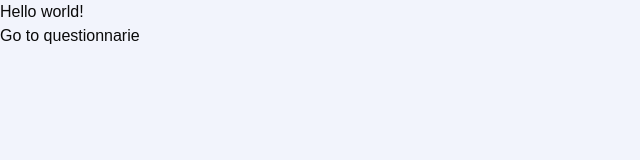
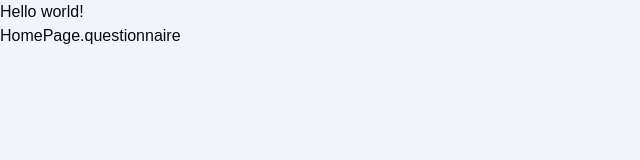
Before and after one commit to aequitas-aod/aequitas-frontend, a Next.js app: page /en in a window 1280 px wide. Shown: the top 160 px of the page, without its empty margins (0-640 px from the left). Built offline with nearby package versions, Linux system fonts and the light colour scheme.

Commit message:
feat: add Questionnaire page and update links for consistency

```diff
--- /dev/null
+++ b/src/app/[locale]/(private)/questionnaire/page.tsx
@@ -0,0 +1,10 @@
+"use client";
+import QuestionnaireContainer from "@/containers/questionnarie/questionnarie";
+import { Suspense } from "react";
+export default function ProjectPage() {
+  return (
+    <Suspense>
+      <QuestionnaireContainer />
+    </Suspense>
+  );
+}
--- a/src/app/[locale]/page.tsx
+++ b/src/app/[locale]/page.tsx
@@ -6,7 +6,7 @@ export default function HomePage() {
   return (
     <div>
       <h1>{t("title")}</h1>
-      <Link href="/questionnarie">{t("questionnarie")}</Link>
+      <Link href="/questionnaire">{t("questionnaire")}</Link>
     </div>
   );
 }
--- a/src/app/not-found.tsx
+++ b/src/app/not-found.tsx
@@ -1,5 +1,3 @@
-
-
 export default function NotFound() {
   return <div>Custom 404 Page</div>;
 }
--- a/src/app/page.tsx
+++ b/src/app/page.tsx
@@ -1,6 +1,6 @@
-import {redirect} from 'next/navigation';
+import { redirect } from "next/navigation";
 
 // This page only renders when the app is built statically (output: 'export')
 export default function RootPage() {
-  redirect('/en');
+  redirect("/en/questionnaire");
 }
```
